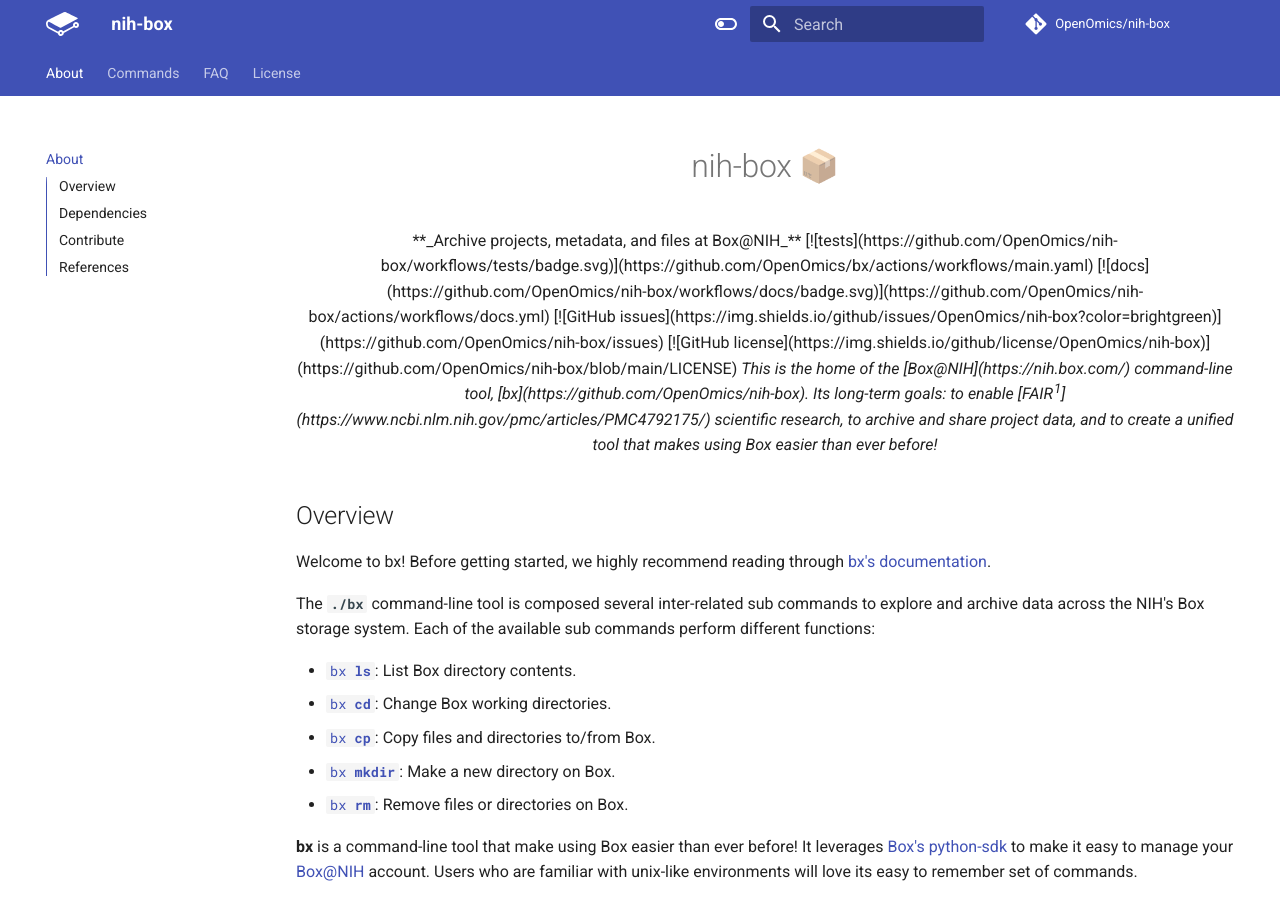
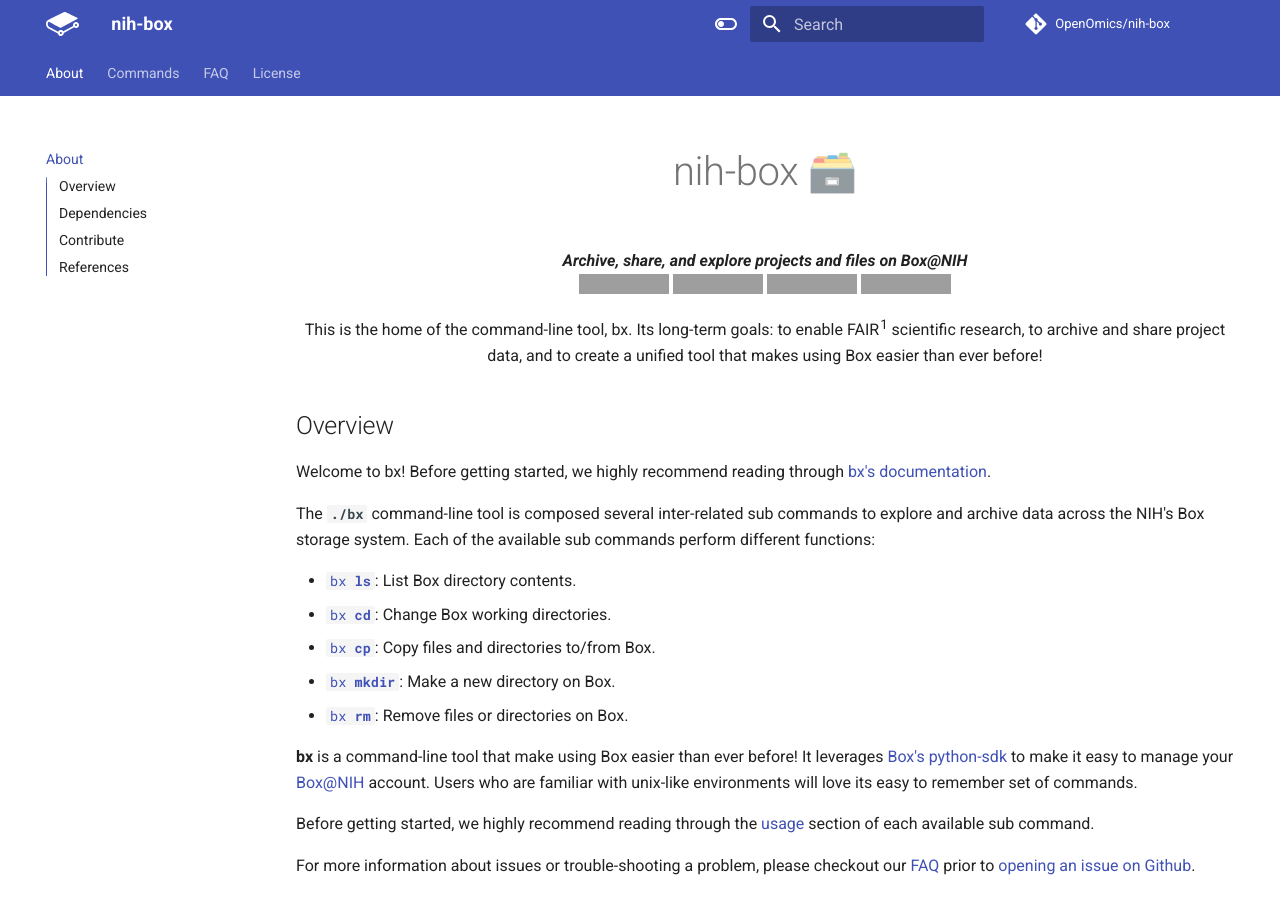
Before and after one commit to OpenOmics/nih-box, an MkDocs documentation site: the page built from docs/index.md, in a window 1280 px wide and 900 px high. Built offline with MkDocs 1.6.1 and Material for MkDocs 9.7.7, drawn with Linux system fonts in a browser that asks for light colours; comment, search, counter and statistics services are not loaded; the version menu is left out; grey boxes are pictures that could not be loaded.

Commit message:
Updating header of index

```diff
--- a/docs/index.md
+++ b/docs/index.md
@@ -1,14 +1,25 @@
 <div align="center">
 
-  <h1>nih-box 📦</h1>
+  <h1 style="font-size: 250%">nih-box 🗃️</h1>
 
-  **_Archive projects, metadata, and files at Box@NIH_**
+  <b><i>Archive, share, and explore projects and files on Box@NIH</i></b><br>
+  <a href="https://github.com/OpenOmics/nih-box/actions/workflows/main.yaml">
+    <img alt="tests" src="https://github.com/OpenOmics/nih-box/workflows/tests/badge.svg">
+  </a>
+  <a href="https://github.com/OpenOmics/nih-box/actions/workflows/docs.yml">
+    <img alt="docs" src="https://github.com/OpenOmics/nih-box/workflows/docs/badge.svg">
+  </a>
+  <a href="https://github.com/OpenOmics/nih-box/issues">
+    <img alt="GitHub issues" src="https://img.shields.io/github/issues/OpenOmics/nih-box?color=brightgreen">
+  </a>
+  <a href="https://github.com/OpenOmics/nih-box/blob/main/LICENSE">
+    <img alt="GitHub license" src="https://img.shields.io/github/license/OpenOmics/nih-box">
+  </a>
 
-  [![tests](https://github.com/OpenOmics/nih-box/workflows/tests/badge.svg)](https://github.com/OpenOmics/bx/actions/workflows/main.yaml) [![docs](https://github.com/OpenOmics/nih-box/workflows/docs/badge.svg)](https://github.com/OpenOmics/nih-box/actions/workflows/docs.yml) [![GitHub issues](https://img.shields.io/github/issues/OpenOmics/nih-box?color=brightgreen)](https://github.com/OpenOmics/nih-box/issues)  [![GitHub license](https://img.shields.io/github/license/OpenOmics/nih-box)](https://github.com/OpenOmics/nih-box/blob/main/LICENSE)
+  <p>
+    This is the home of the command-line tool, bx. Its long-term goals: to enable FAIR<sup>1</sup> scientific research, to archive and share project data, and to create a unified tool that makes using Box easier than ever before!
+  </p>
 
-  <i>
-    This is the home of the [Box@NIH](https://nih.box.com/) command-line tool, [bx](https://github.com/OpenOmics/nih-box). Its long-term goals: to enable [FAIR<sup>1</sup>](https://www.ncbi.nlm.nih.gov/pmc/articles/PMC4792175/) scientific research, to archive and share project data, and to create a unified tool that makes using Box easier than ever before!
-  </i>
 </div>
 
 ## Overview
@@ -31,7 +42,7 @@
 ## Dependencies
 **Requires:** `python>=3.8`
 
-At the current moment, the only dependency is python! Please install a version of python greater than or equal to _3.8_. Any missing python requirements can be installed with the _requirements.txt_.
+At the current moment, the only dependency is python! Please install a version of python greater than or equal to _3.8_. Any missing python requirements can be installed with the [requirements.txt](https://github.com/OpenOmics/nih-box/blob/main/requirements.txt).
 
 ## Contribute
 This site is a living document, created for and by members like you. **bx** is maintained by the members of OpenOmics and is improved by continous feedback! We encourage you to contribute new content and make improvements to existing content via pull request to our [GitHub repository](https://github.com/OpenOmics/nih-box).
```
